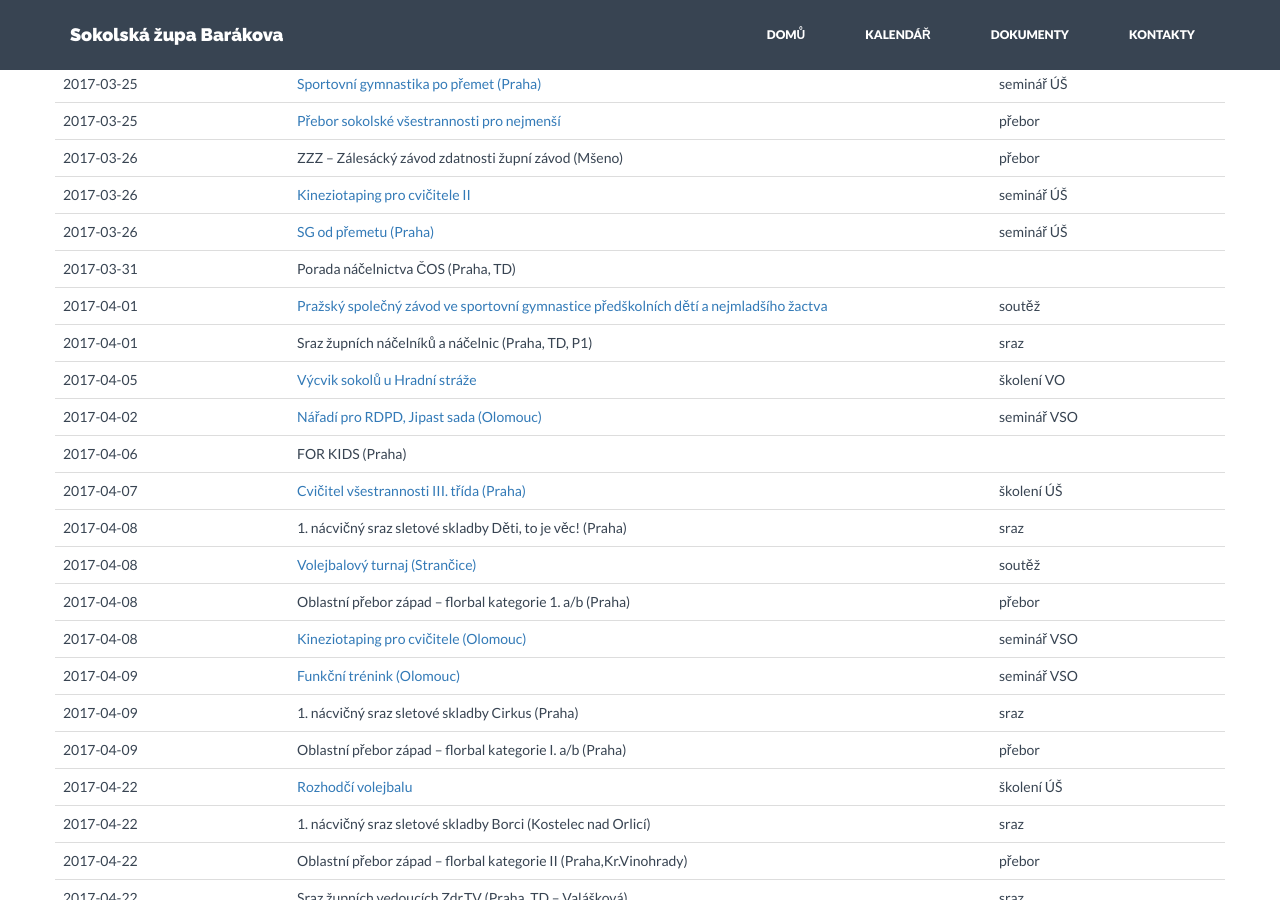
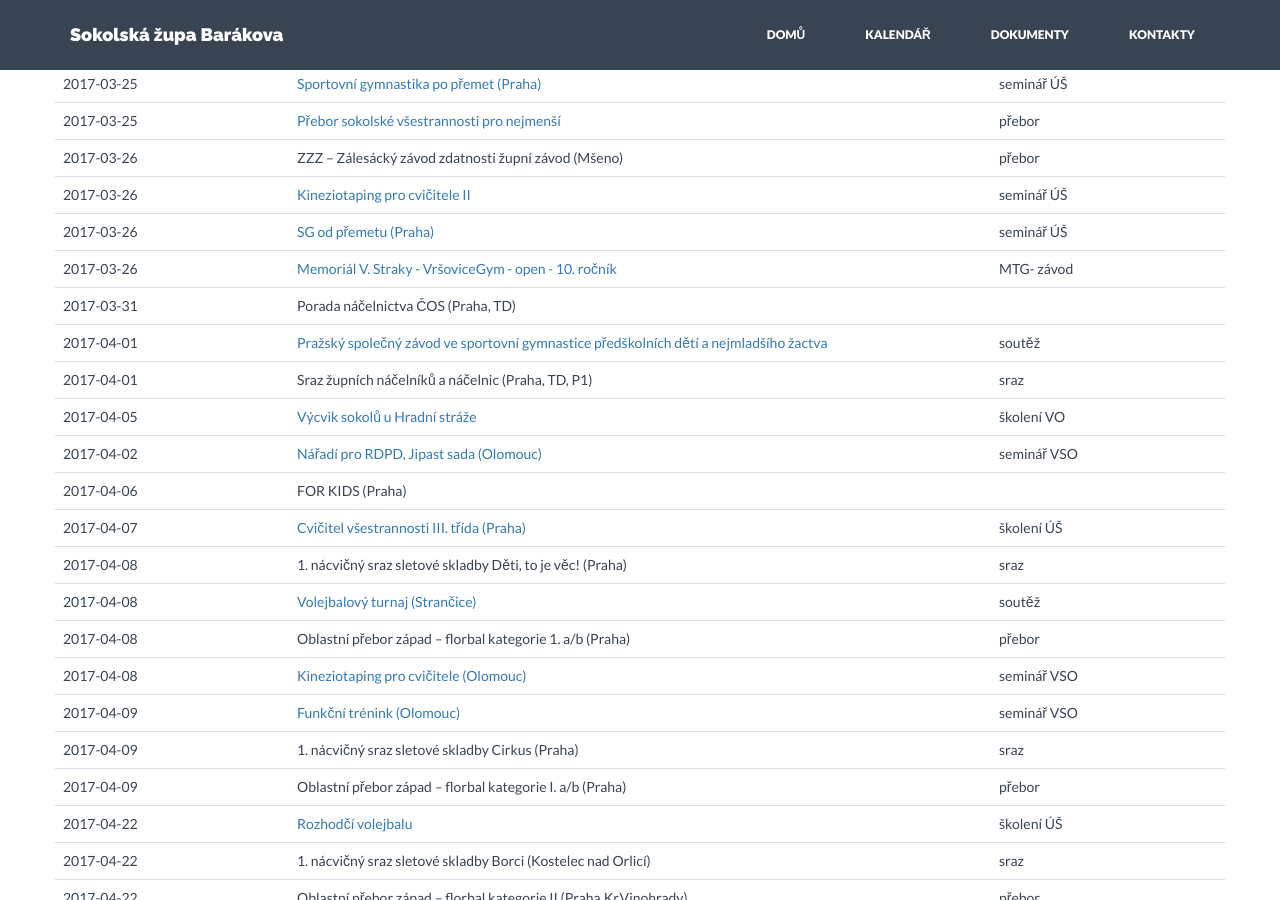
Before and after one commit to milanhybner/zbarakova.cz, a Jekyll site: the page built from akce.md, in a window 1280 px wide and 900 px high, scrolled down 1759 px. Built offline with Jekyll 4.4.1, drawn with Linux system fonts in a browser that asks for light colours; nearby versions of some CDN libraries.

Commit message:
Memoriál V. Straky - závod MTG 26.3.2017, Vršovice

```diff
--- a/_data/akce.yaml
+++ b/_data/akce.yaml
@@ -236,6 +236,12 @@
   nazev: SG od přemetu (Praha)
   url: http://www.sokol.eu/obsah/7161
   druh: seminář ÚŠ
+
+
+- datum: 2017-03-26
+  nazev: Memoriál V. Straky - VršoviceGym - open - 10. ročník
+  url: https://www.sokol.cz/data/akce/2017/1487540060_1.doc
+  druh: MTG- závod
 
 
 - datum: 2017-03-31
```
